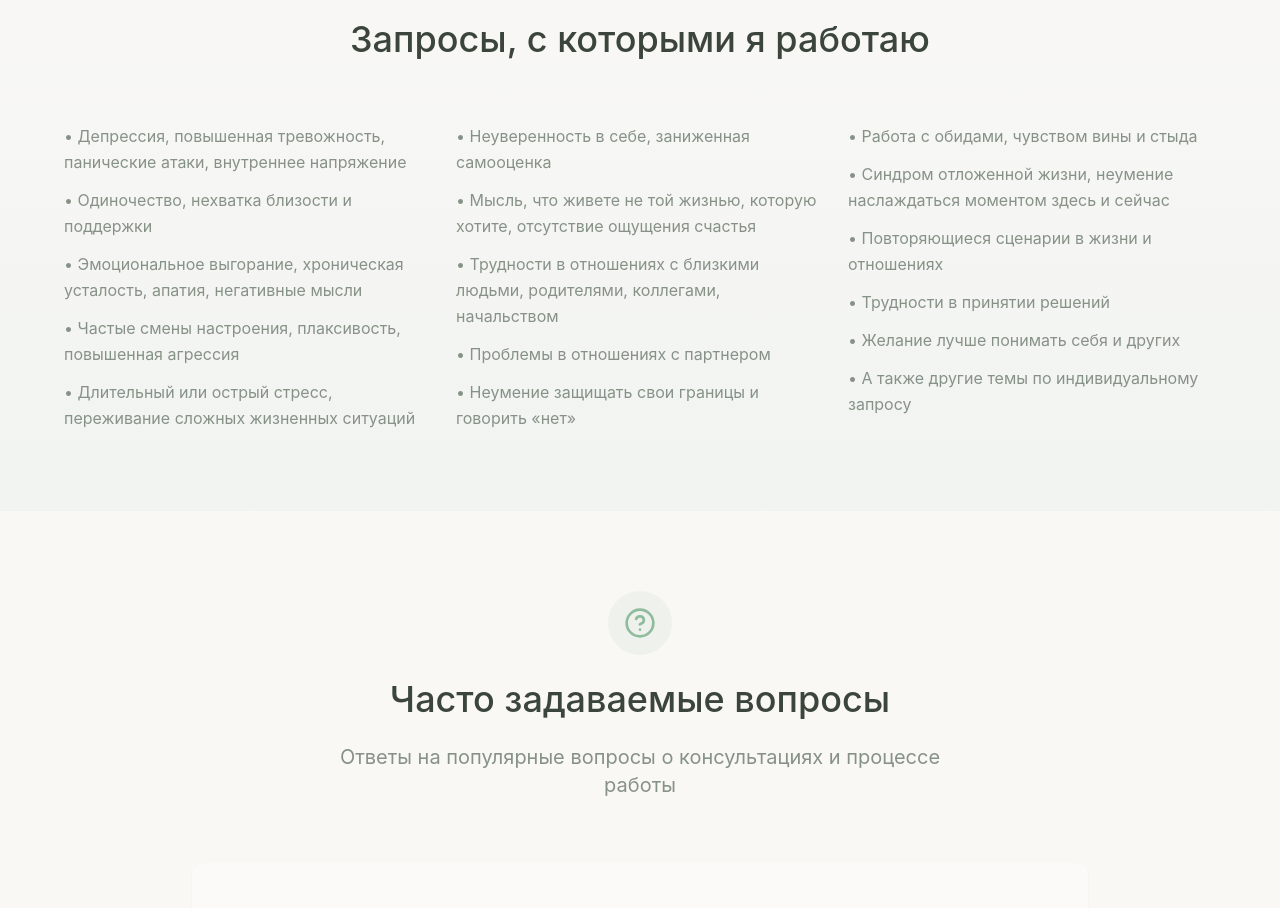
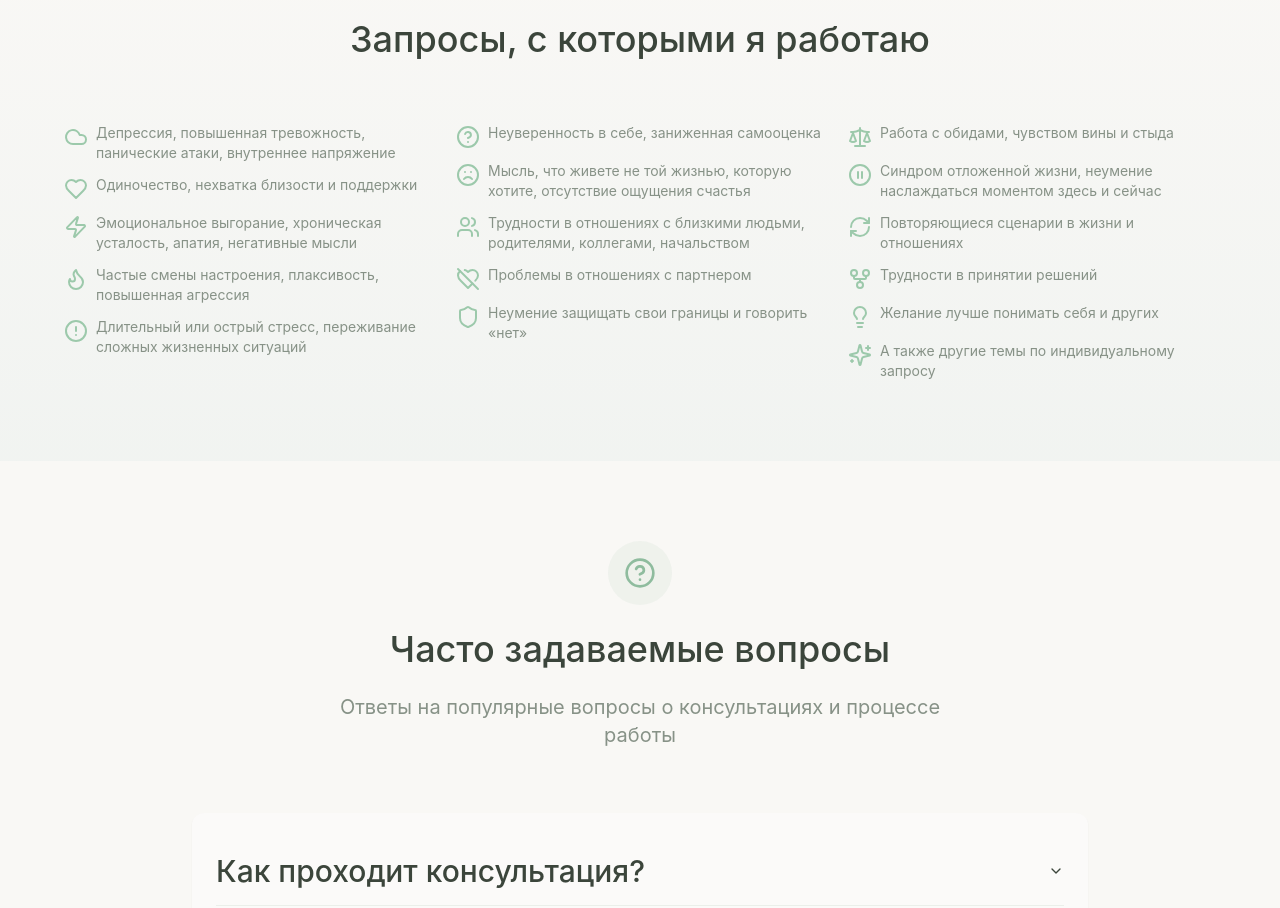
Before and after one commit to Psyness/olga-kremko-calm-space, a React (Vite) app: page / in a window 1280 px wide. Shown: the part 4740-5648 px from the top of the page. Built offline with nearby package versions, Linux system fonts and the light colour scheme.

Commit message:
Added new icons for issues

```diff
--- a/src/components/Issues.tsx
+++ b/src/components/Issues.tsx
@@ -1,5 +1,6 @@
 import React from 'react';
 import { Card, CardContent } from '@/components/ui/card';
+import { Cloud, Heart, Zap, Flame, AlertCircle, HelpCircle, Frown, Users, HeartOff, Shield, Scale, PauseCircle, RefreshCw, Lightbulb, Sparkles, GitFork } from 'lucide-react';
 
 const Issues = () => {
   return (
@@ -13,29 +14,77 @@ const Issues = () => {
             </h2>
           </div>
 
-          {/* Запросы - компактный список */}
+          {/* Запросы - компактный список с иконками */}
           <div className="grid md:grid-cols-2 lg:grid-cols-3 gap-6">
             <div className="space-y-3">
-              <p className="text-muted-foreground">• Депрессия, повышенная тревожность, панические атаки, внутреннее напряжение</p>
-              <p className="text-muted-foreground">• Одиночество, нехватка близости и поддержки</p>
-              <p className="text-muted-foreground">• Эмоциональное выгорание, хроническая усталость, апатия, негативные мысли</p>
-              <p className="text-muted-foreground">• Частые смены настроения, плаксивость, повышенная агрессия</p>
-              <p className="text-muted-foreground">• Длительный или острый стресс, переживание сложных жизненных ситуаций</p>
+              <div className="flex items-start gap-2">
+                <Cloud className="w-6 h-6 text-healing-green flex-shrink-0 mt-0.5" />
+                <p className="text-muted-foreground text-sm">Депрессия, повышенная тревожность, панические атаки, внутреннее напряжение</p>
+              </div>
+              <div className="flex items-start gap-2">
+                <Heart className="w-6 h-6 text-healing-green flex-shrink-0 mt-0.5" />
+                <p className="text-muted-foreground text-sm">Одиночество, нехватка близости и поддержки</p>
+              </div>
+              <div className="flex items-start gap-2">
+                <Zap className="w-6 h-6 text-healing-green flex-shrink-0 mt-0.5" />
+                <p className="text-muted-foreground text-sm">Эмоциональное выгорание, хроническая усталость, апатия, негативные мысли</p>
+              </div>
+              <div className="flex items-start gap-2">
+                <Flame className="w-6 h-6 text-healing-green flex-shrink-0 mt-0.5" />
+                <p className="text-muted-foreground text-sm">Частые смены настроения, плаксивость, повышенная агрессия</p>
+              </div>
+              <div className="flex items-start gap-2">
+                <AlertCircle className="w-6 h-6 text-healing-green flex-shrink-0 mt-0.5" />
+                <p className="text-muted-foreground text-sm">Длительный или острый стресс, переживание сложных жизненных ситуаций</p>
+              </div>
             </div>
             <div className="space-y-3">
-              <p className="text-muted-foreground">• Неуверенность в себе, заниженная самооценка</p>
-              <p className="text-muted-foreground">• Мысль, что живете не той жизнью, которую хотите, отсутствие ощущения счастья </p>
-              <p className="text-muted-foreground">• Трудности в отношениях с близкими людьми, родителями, коллегами, начальством</p>
-              <p className="text-muted-foreground">• Проблемы в отношениях с партнером</p>
-              <p className="text-muted-foreground">• Неумение защищать свои границы и говорить «нет»</p>
+              <div className="flex items-start gap-2">
+                <HelpCircle className="w-6 h-6 text-healing-green flex-shrink-0 mt-0.5" />
+                <p className="text-muted-foreground text-sm">Неуверенность в себе, заниженная самооценка</p>
+              </div>
+              <div className="flex items-start gap-2">
+                <Frown className="w-6 h-6 text-healing-green flex-shrink-0 mt-0.5" />
+                <p className="text-muted-foreground text-sm">Мысль, что живете не той жизнью, которую хотите, отсутствие ощущения счастья </p>
+              </div>
+              <div className="flex items-start gap-2">
+                <Users className="w-6 h-6 text-healing-green flex-shrink-0 mt-0.5" />
+                <p className="text-muted-foreground text-sm">Трудности в отношениях с близкими людьми, родителями, коллегами, начальством</p>
+              </div>
+              <div className="flex items-start gap-2">
+                <HeartOff className="w-6 h-6 text-healing-green flex-shrink-0 mt-0.5" />
+                <p className="text-muted-foreground text-sm">Проблемы в отношениях с партнером</p>
+              </div>
+              <div className="flex items-start gap-2">
+                <Shield className="w-6 h-6 text-healing-green flex-shrink-0 mt-0.5" />
+                <p className="text-muted-foreground text-sm">Неумение защищать свои границы и говорить «нет»</p>
+              </div>
             </div>
             <div className="space-y-3">
-              <p className="text-muted-foreground">• Работа с обидами, чувством вины и стыда</p>
-              <p className="text-muted-foreground">• Синдром отложенной жизни, неумение наслаждаться моментом здесь и сейчас</p>
-              <p className="text-muted-foreground">• Повторяющиеся сценарии в жизни и отношениях</p>
-              <p className="text-muted-foreground">• Трудности в принятии решений</p>
-              <p className="text-muted-foreground">• Желание лучше понимать себя и других</p>
-              <p className="text-muted-foreground">• А также другие темы по индивидуальному запросу</p>
+              <div className="flex items-start gap-2">
+                <Scale className="w-6 h-6 text-healing-green flex-shrink-0 mt-0.5" />
+                <p className="text-muted-foreground text-sm">Работа с обидами, чувством вины и стыда</p>
+              </div>
+              <div className="flex items-start gap-2">
+                <PauseCircle className="w-6 h-6 text-healing-green flex-shrink-0 mt-0.5" />
+                <p className="text-muted-foreground text-sm">Синдром отложенной жизни, неумение наслаждаться моментом здесь и сейчас</p>
+              </div>
+              <div className="flex items-start gap-2">
+                <RefreshCw className="w-6 h-6 text-healing-green flex-shrink-0 mt-0.5" />
+                <p className="text-muted-foreground text-sm">Повторяющиеся сценарии в жизни и отношениях</p>
+              </div>
+              <div className="flex items-start gap-2">
+                <GitFork className="w-6 h-6 text-healing-green flex-shrink-0 mt-0.5" />
+                <p className="text-muted-foreground text-sm">Трудности в принятии решений</p>
+              </div>
+              <div className="flex items-start gap-2">
+                <Lightbulb className="w-6 h-6 text-healing-green flex-shrink-0 mt-0.5" />
+                <p className="text-muted-foreground text-sm">Желание лучше понимать себя и других</p>
+              </div>
+              <div className="flex items-start gap-2">
+                <Sparkles className="w-6 h-6 text-healing-green flex-shrink-0 mt-0.5" />
+                <p className="text-muted-foreground text-sm">А также другие темы по индивидуальному запросу</p>
+              </div>
             </div>
           </div>
 
```
